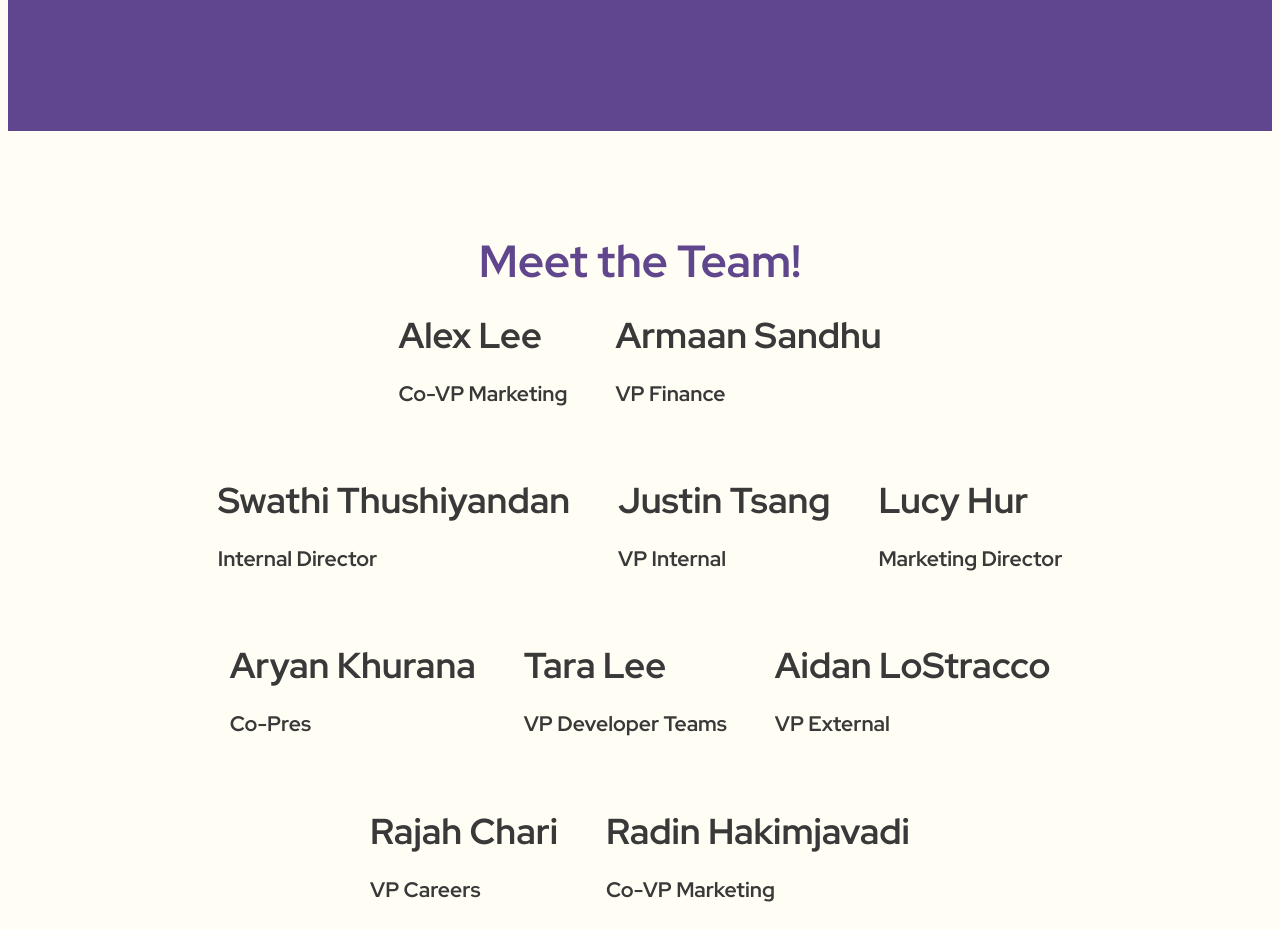
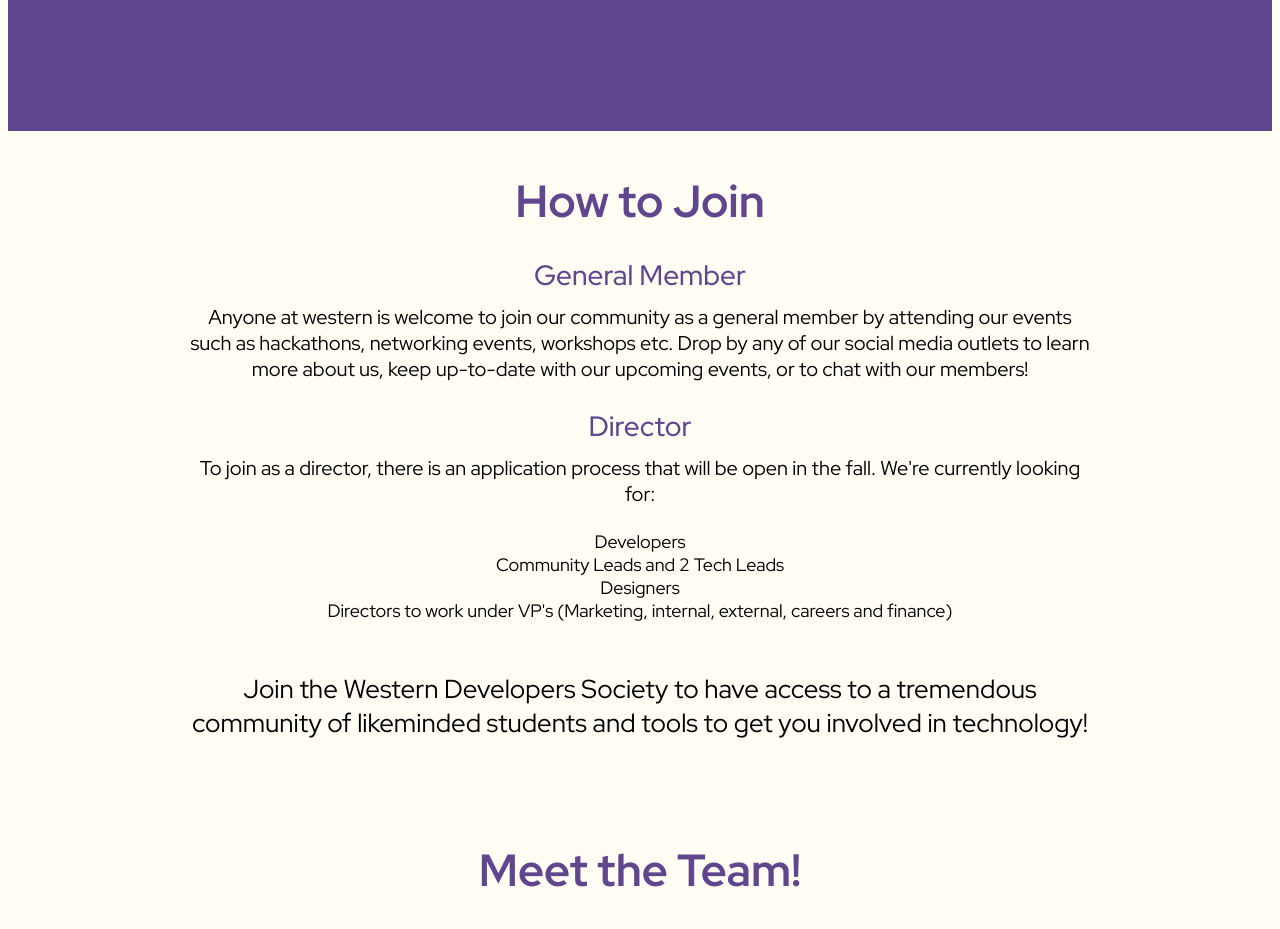
Before and after one commit to LucasHartmanWestern/westerndev-website, a React (Create React App) app: page /AboutUs in a window 1280 px wide. Shown: the part 820-1749 px from the top of the page. Built offline with nearby package versions, Linux system fonts and the light colour scheme.

Commit message:
'joinus'

```diff
--- a/src/Pages/AboutUs/Aboutus.css
+++ b/src/Pages/AboutUs/Aboutus.css
@@ -80,6 +80,52 @@
     justify-content: center;
 }
 
+.join-title{
+  font-weight: 700;
+  font-size: 45px;
+  align-self: center;
+  color: #60468C;
+  text-align: center;
+  margin-bottom: 25px;
+  margin-top: 40px;
+}
+
+.subtitle{
+  font-weight: 500;
+  font-size: 28px;
+  align-self: center;
+  color: #60468C;
+  text-align: center;
+  margin-bottom: 10px;
+}
+
+.general, .director{
+  align-self: center;
+  text-align: center;
+  margin-left: 180px;
+  margin-right: 180px;
+  font-family: 'Red Hat Display';
+  font-size: 20px;
+  margin-bottom: 25px;
+}
+
+.joinus{
+  margin-left: 180px;
+  margin-right: 180px;
+  margin-top: 30px;
+  font-family: 'Red Hat Display';
+  text-align: center;
+  font-size: 26px;
+  margin-top: 50px;
+}
+
+.list{
+  font-size: 18px;
+}
+
+
+
+
 @media screen and (max-width:1360px) {
     .about-info {
         flex-wrap: wrap;
--- a/src/Pages/AboutUs/Aboutus.js
+++ b/src/Pages/AboutUs/Aboutus.js
@@ -27,6 +27,23 @@
             </div>
         </Fade>
       </div>
+      <div className="join-container">
+        <div className="join-title">How to Join</div>
+        <div className="content-container">
+        <div className="subtitle">General Member</div>
+        <div className="general">Anyone at western is welcome to join our community as a general member by attending our events such as hackathons, networking events, workshops etc.
+        Drop by any of our social media outlets to learn more about us, keep up-to-date with our upcoming events, or to chat with our members!</div>
+        <div className="subtitle">Director</div>
+        <div className="director">To join as a director, there is an application process that will be open in the fall. We're currently looking for:<br />
+          <div className="list">
+          <br />Developers<br />
+          Community Leads and 2 Tech Leads<br />
+          Designers<br />
+          Directors to work under VP's (Marketing, internal, external, careers and finance)</div>
+        </div>
+        <div className="joinus">Join the Western Developers Society to have access to a tremendous community of likeminded students and tools to get you involved in technology!</div>
+      </div>
+      </div>
       <div className='team-container'>
           <h1 className="team-title" >Meet the Team!</h1>
         <div className="card-container">
```
